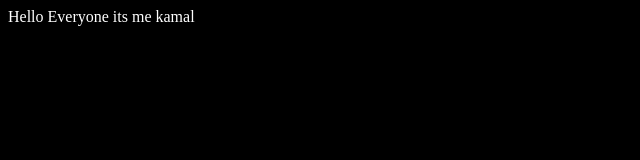
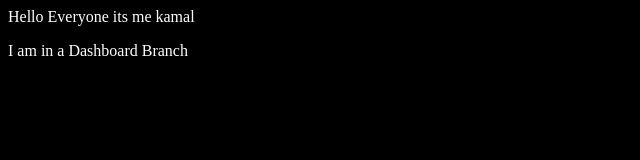
Before and after one commit to Kxettry777/localRepo, a plain HTML site: page index.html in a window 1280 px wide. Shown: the whole page, without its empty margins (0-640 px from the left). Drawn offline with Linux system fonts and the light colour scheme.

Commit message:
changes in new branch

```diff
--- a/index.html
+++ b/index.html
@@ -9,5 +9,7 @@
 <body>
     Hello Everyone
     its me kamal
+
+    <p>I am in a Dashboard Branch</p>
 </body>
 </html>
```
